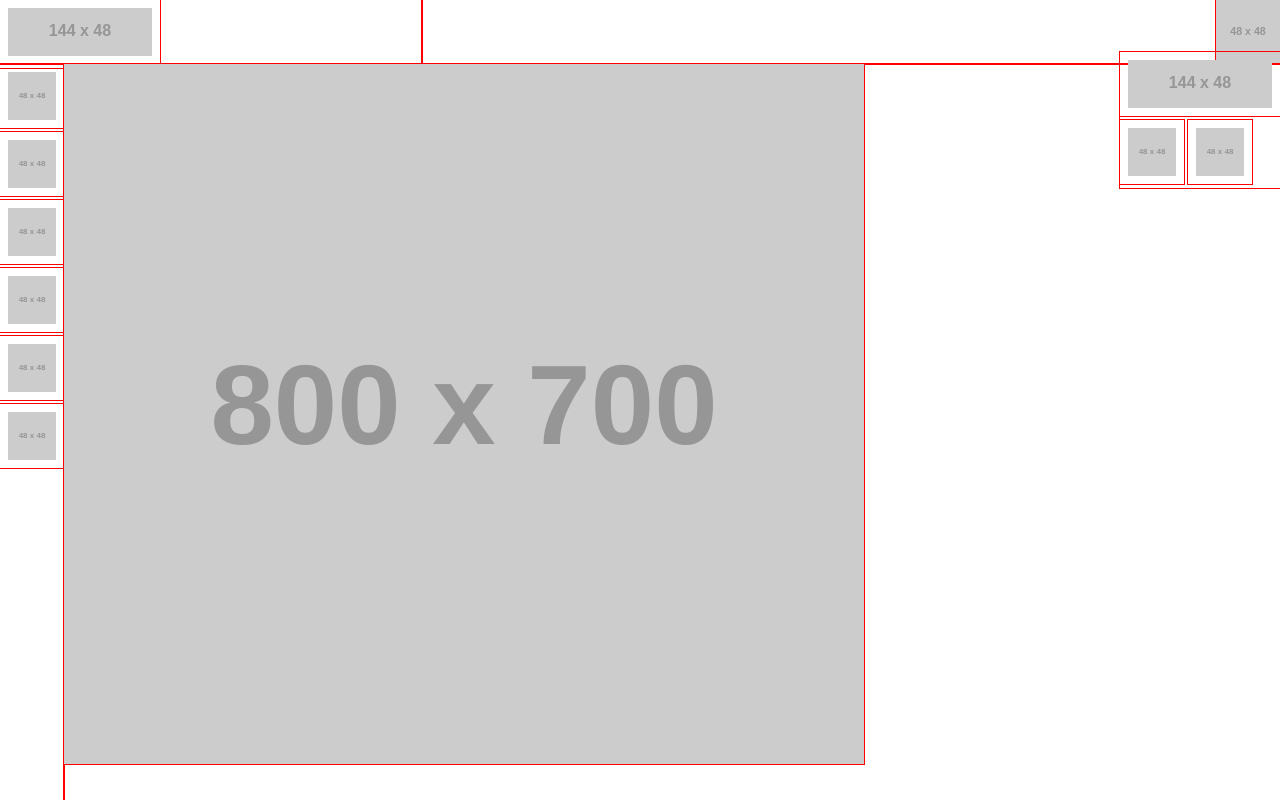
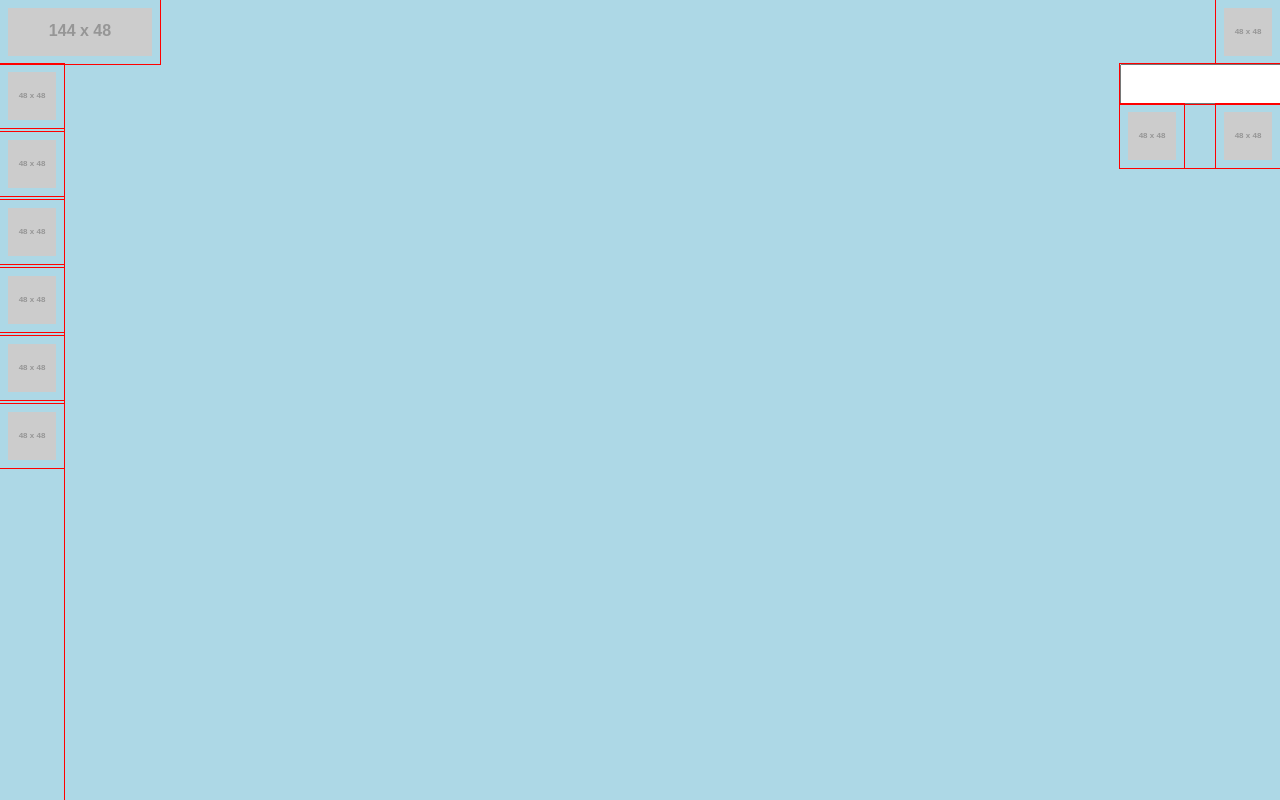
Before and after one commit to ammontenney/urbtown-old, a plain HTML site: page index.html in a window 1280 px wide. Drawn offline with Linux system fonts and the light colour scheme; placeholder pictures from the web are drawn by us.

Commit message:
Change layout to use absolute positioning

```diff
--- a/css/style.css
+++ b/css/style.css
@@ -23,43 +23,60 @@ html, body, .container {
   padding: 8px;
 }
 
-.container {
-    display: flex;
-    flex-wrap: wrap;
+.logo, .menu, .map, .loc-search, .loc-search-ctrls {
+    position: absolute;
 }
 
-.header {
+.logo {
+    top: 0;
+    left: 0;
+    height: 64px;
+    width: 160px;
+}
+
+.menu {
+  top: 64px;
+  left: 0;
+  width: 64px;
+  height: calc(100% - 64px);
+}
+
+.map {
+    top: 0;
+    left: 0;
     width: 100%;
+    height: 100%;
+    background-color: lightblue;
+    z-index: -1;
+}
+
+.loc-search {
+    top: 0;
+    right: 0;
+    width: 64px;
     height: 64px;
 }
 
-.menu {
-    width: 64px;
+.loc-search-ctrls {
+  top: 64px;
+  right: 0;
+  width: 160px;
+  height: 104px;
 }
 
-.map {
-    width: calc(100% - 64px);
+.txt-loc-search {
+    width: 160px;
+    height: 20px;
 }
 
-.menu, .map {
-  height: calc(100% - 64px);
+.radius-loc-search {
+    position: absolute;
+    bottom: 0;
+    left: 0;
 }
 
-.logo {
-  width: 33%;
+.go-loc-search {
+    position: absolute;
+    bottom: 0;
+    right: 0;
 }
-
-.location {
-  width: 67%;
-}
-
-.right {
-  float: right;
-  height: 64px;
-}
-
-.loc-controls {
-  position: absolute;
-  top: 52px;
-  right: 0;
-}
--- a/index.html
+++ b/index.html
@@ -7,15 +7,20 @@
         <link rel="stylesheet" href="css/style.css">
     </head>
     <body>
-        <div class="container">
-            <div class="header container">
         <div class="logo">
             <img class="tap" src="http://placehold.it/144x48">
         </div>
-                <div class="location right">
-                  <img class="right" src="http://placehold.it/48x48">
+
+        <div class="loc-search">
+          <img class="tap" src="http://placehold.it/48x48">
         </div>
+
+        <div class="loc-search-ctrls">
+          <input type="text" class="txt-loc-search tap"><br>
+          <img class="radius-loc-search tap" src="http://placehold.it/48x48">
+          <img class="go-loc-search tap" src="http://placehold.it/48x48">
         </div>
+
         <div class="menu">
             <img class="tap" src="http://placehold.it/48x48"><br>
             <img class="tap" src="http://placehold.it/48x48"><br>
@@ -24,14 +29,10 @@
             <img class="tap" src="http://placehold.it/48x48"><br>
             <img class="tap" src="http://placehold.it/48x48"><br>
         </div>
+
+
+
         <div class="map">
-                <img src="http://placehold.it/800x700">
-            </div>
-        </div>
-        <div class="loc-controls">
-          <img class="tap" src="http://placehold.it/144x48"><br>
-          <img class="tap" src="http://placehold.it/48x48">
-          <img class="tap" src="http://placehold.it/48x48">
         </div>
         <script src="js/app.js"></script>
     </body>
```
Lines whose indentation alone changed are shown as unchanged.
